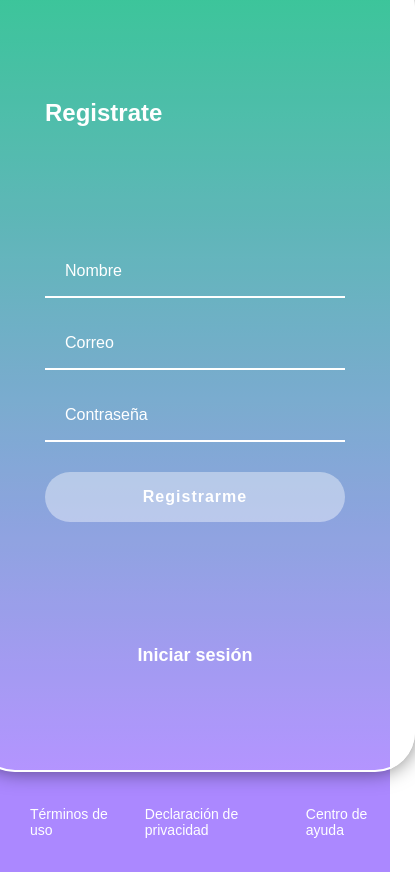
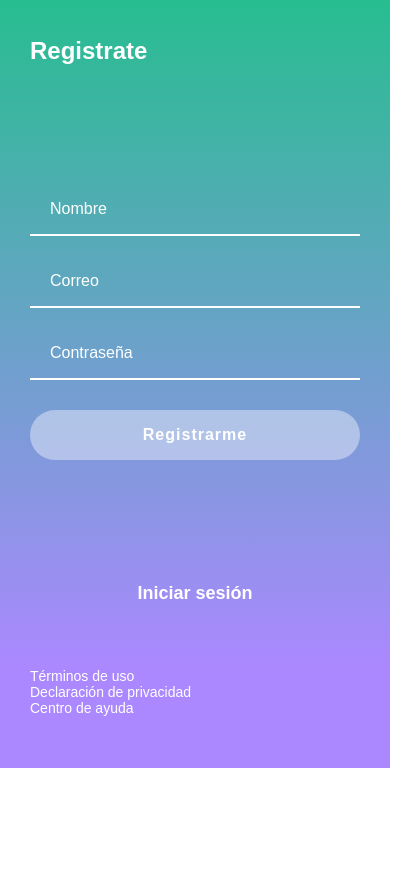
Before and after one commit to kristianlom/platzi-Frontend-Developer, a plain HTML site: page registro.html in a window 390 px wide. Shown: the part 112-984 px from the top of the page, 415 px wide, since content can reach past the window. After the commit the page ends 880 px from the top, so only its background shows below. Drawn offline with Linux system fonts and the light colour scheme.

Commit message:
Media queries.

```diff
--- a/styles.css
+++ b/styles.css
@@ -164,3 +164,19 @@ body {
 .footer a:hover {
     text-decoration: underline;
 }
+
+@media only screen and (max-width: 600px) {
+
+    .login__container {
+        background-color: transparent;
+        border: none;
+        padding: 0;
+        width: 100%;
+        box-shadow: none;
+    }
+
+    .footer {
+        align-items: flex-start;
+        flex-direction: column;
+    }
+}
```
